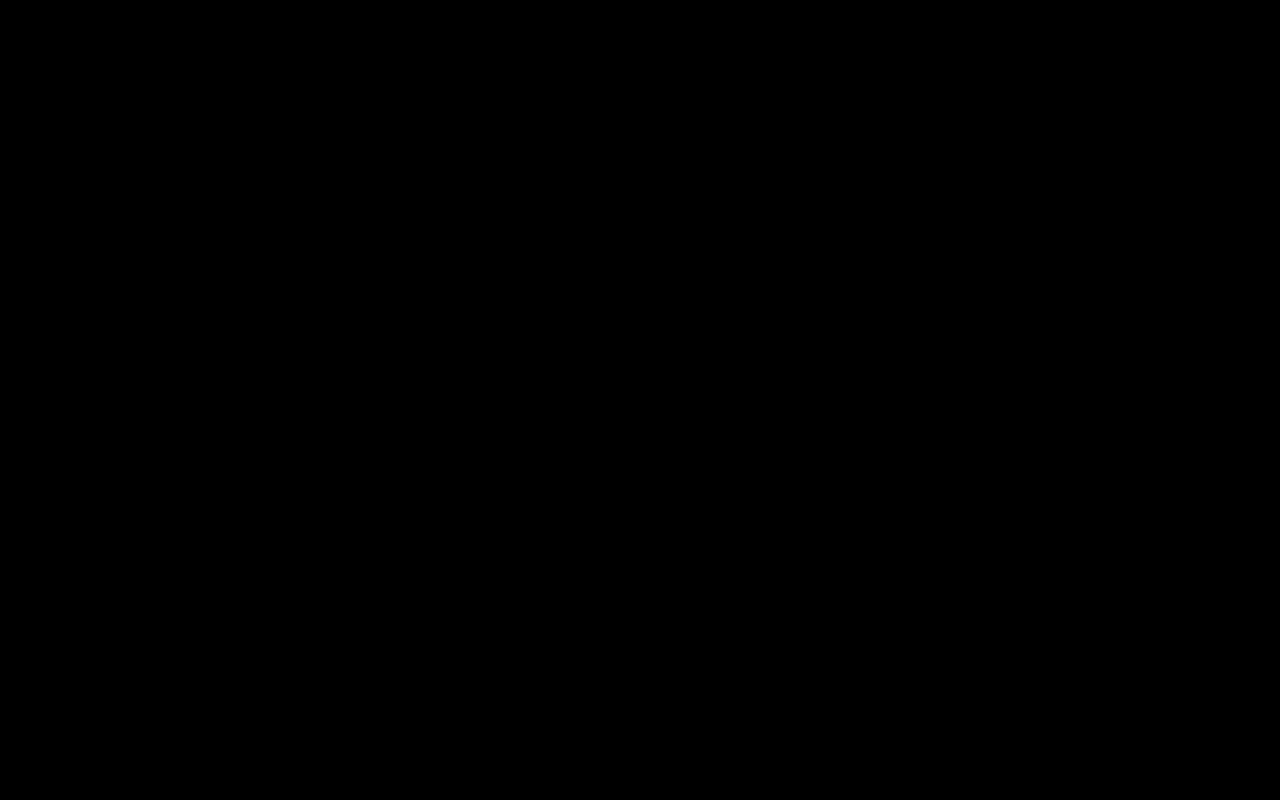
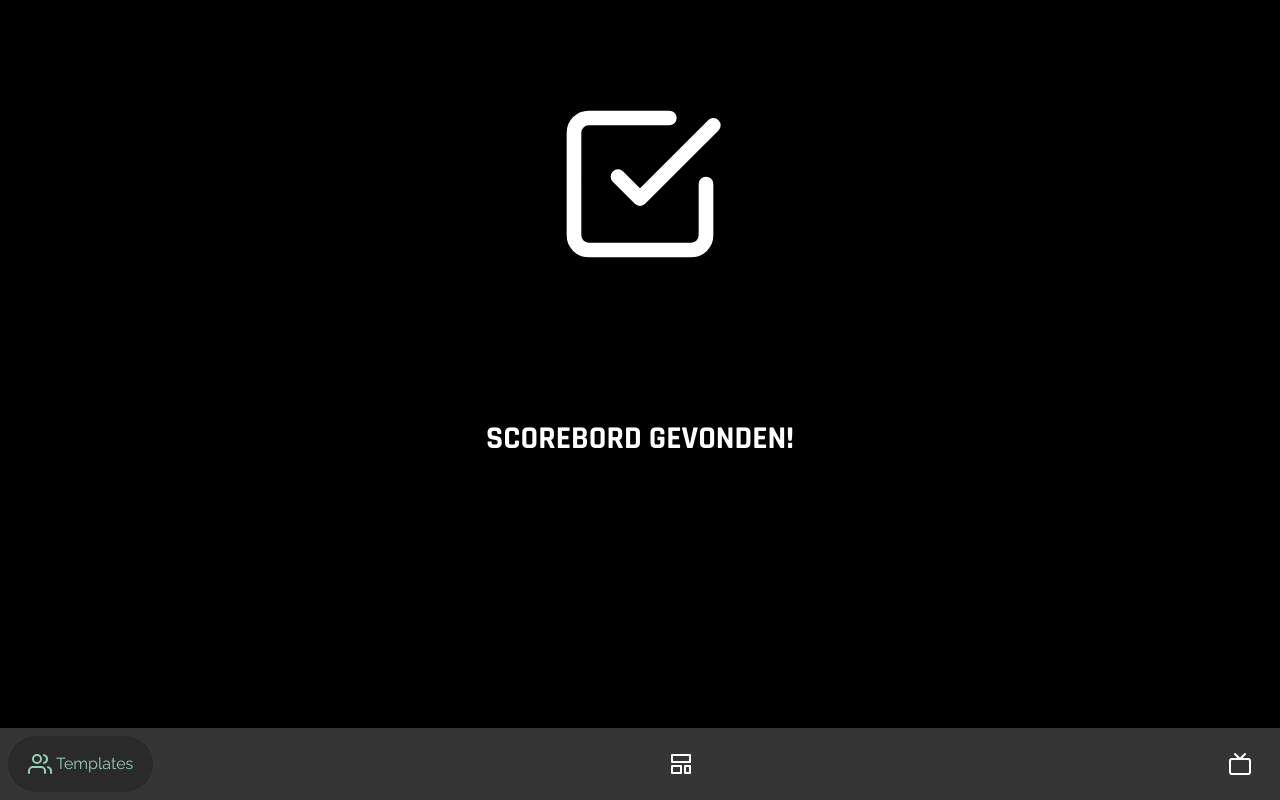
Before and after one commit to QuintenMuyllaert/DLC-Industry_Project, a React (Vite) app in the folder Frontend/: page /searchsuccess in a window 1280 px wide. Before the commit this address had no page. Built offline with nearby package versions, Linux system fonts and the light colour scheme.

Commit message:
💄 created search success screen + design

```diff
--- a/Frontend/src/App.tsx
+++ b/Frontend/src/App.tsx
@@ -4,6 +4,7 @@ import MatchSetup from "./pages/MatchSetup";
 import Score from "./pages/Score";
 import Search from "./pages/Search";
 import SearchError from "./pages/SearchError";
+import SearchSuccess from "./pages/SearchSuccess";
 
 import "./style/screen.scss";
 
@@ -17,6 +18,7 @@ export const App = () => {
 					<Route path="/matchsetup" element={<MatchSetup />} />
 					<Route path="/search" element={<Search />} />
 					<Route path="/searcherror" element={<SearchError />} />
+					<Route path="/searchsuccess" element={<SearchSuccess />} />
 				</Routes>
 			</div>
 		</Router>
--- /dev/null
+++ b/Frontend/src/pages/SearchSuccess.tsx
@@ -0,0 +1,36 @@
+import { Link } from "react-router-dom";
+import { IconButton } from "../components/IconButton";
+import BottomTab from "../components/BottomTab";
+
+export const Search = () => {
+	return (
+		<>
+			<div className="p-search">
+				<header>
+					<div className="p-search-topbar"></div>
+					<div className="p-search-iconcontainer">
+						<svg
+							xmlns="http://www.w3.org/2000/svg"
+							width="11rem"
+							height="11rem"
+							viewBox="0 0 24 24"
+							fill="none"
+							stroke="currentColor"
+							stroke-width="2"
+							stroke-linecap="round"
+							stroke-linejoin="round">
+							<polyline points="9 11 12 14 22 4"></polyline>
+							<path d="M21 12v7a2 2 0 0 1-2 2H5a2 2 0 0 1-2-2V5a2 2 0 0 1 2-2h11"></path>
+						</svg>
+					</div>
+				</header>
+				<div className="p-search-message">
+					<p>SCOREBORD GEVONDEN!</p>
+				</div>
+			</div>
+			<BottomTab />
+		</>
+	);
+};
+
+export default Search;
```
